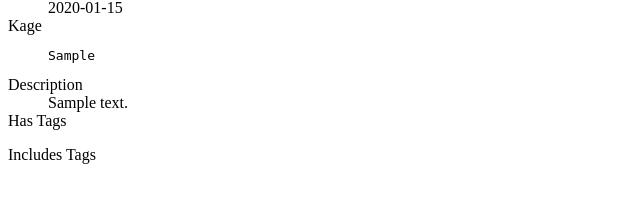
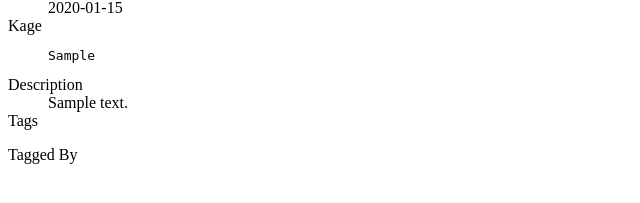
Before and after one commit to Lee0701/glyph_heaven, a Django app: template glyphs/templates/glyphs/tag_detail.html in a window 1280 px wide. Shown: the part 415-618 px from the top of the page, without its empty margins (0-640 px from the left). Run offline with Django 5.2, Linux system fonts and the light colour scheme; the template is opened without the code that fills it: values that come from a table or form of the project are taken from there, others are empty; tables that the repository leaves empty hold one stand-in row (values such as "Sample post"); grey boxes marked "Sample" are stand-in pictures.

Commit message:
Change words for tags / tagged by

```diff
--- a/glyphs/models.py
+++ b/glyphs/models.py
@@ -18,7 +18,7 @@ class Tag(models.Model):
     def href(self):
         return f'/glyphs/tag/{self.name}'
 
-    def includes(self):
+    def rev_tags(self):
         return Tag.objects.filter(tags=self)
 
 class Glyph(models.Model):
--- a/glyphs/templates/glyphs/glyph_detail.html
+++ b/glyphs/templates/glyphs/glyph_detail.html
@@ -8,5 +8,5 @@
     <dt>Description</dt>
     <dd><div>{{ glyph.description }}</div></dd>
     <dt>Tags</dt>
-    <dd>{% include 'glyphs/tags.html' with tags=glyph.tags.all %}</dd>
+    <dd><ul>{% include 'glyphs/tags.html' with tags=glyph.tags.all %}</ul></dd>
 </dl>
--- a/glyphs/templates/glyphs/tag_detail.html
+++ b/glyphs/templates/glyphs/tag_detail.html
@@ -11,8 +11,8 @@
     <dd><pre>{{ tag.kage }}</pre></dd>
     <dt>Description</dt>
     <dd><div>{{ tag.description }}</div></dd>
-    <dt>Has Tags</dt>
-    <dd>{% include 'glyphs/tags.html' with tags=tag.tags.all %}</dd>
-    <dt>Includes Tags</dt>
-    <dd>{% include 'glyphs/tags.html' with tags=tag.includes.all %}</dd>
+    <dt>Tags</dt>
+    <dd><ul>{% include 'glyphs/tags.html' with tags=tag.tags.all %}</ul></dd>
+    <dt>Tagged By</dt>
+    <dd><ul>{% include 'glyphs/tags.html' with tags=tag.rev_tags.all %}</ul></dd>
 </dl>
--- a/glyphs/templates/glyphs/tags.html
+++ b/glyphs/templates/glyphs/tags.html
@@ -1,7 +1,5 @@
-<ul>
-    {% for tag in tags %}
-        <li>
-            <a href="{{ tag.href }}">{{ tag.name }}</a>
-        </li>
-    {% endfor %}
-</ul>
+{% for tag in tags %}
+    <li>
+        <a href="{{ tag.href }}">{{ tag.name }}</a>
+    </li>
+{% endfor %}
```
